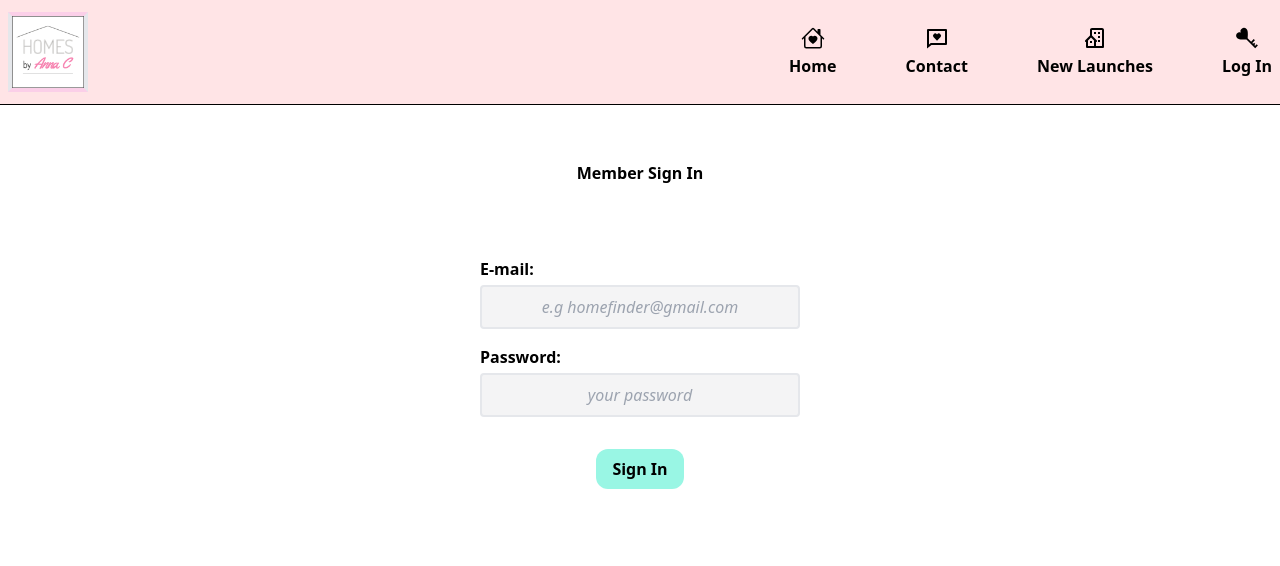
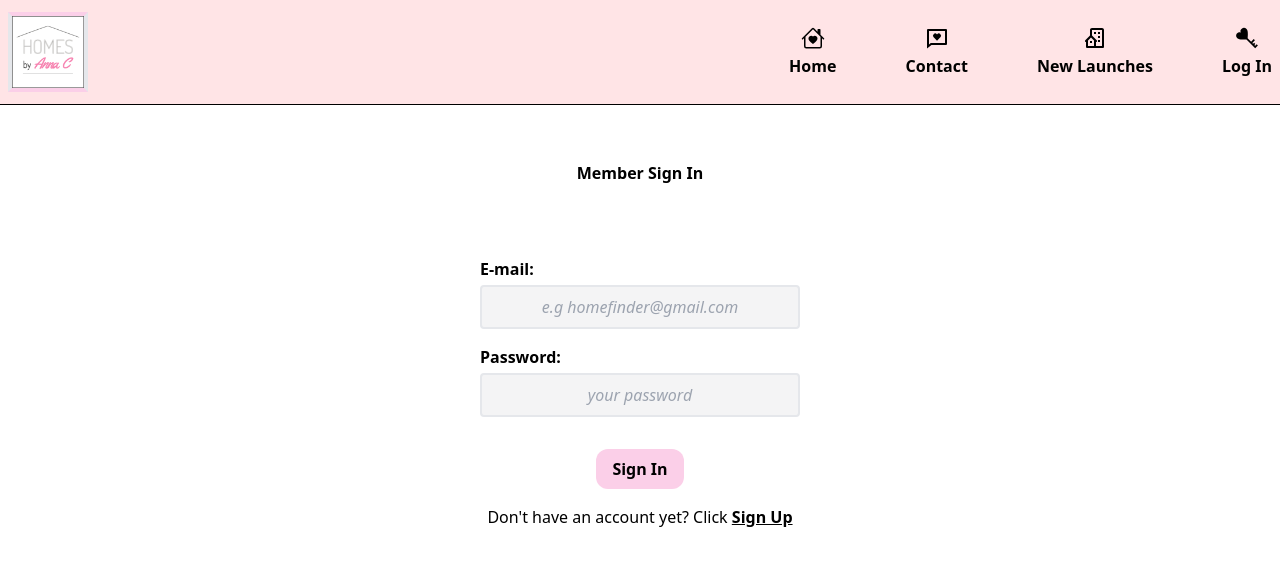
Before and after one commit to irvincodes/homes-by-annac, a React (Vite) app in the folder client/: page /login in a window 1280 px wide. Shown: the top 566 px of the page. Built offline with nearby package versions, Linux system fonts and the light colour scheme.

Commit message:
re-styled all buttons to fit colour theme.

```diff
--- a/client/src/pages/Authorisation/AdminSignInForm.tsx
+++ b/client/src/pages/Authorisation/AdminSignInForm.tsx
@@ -69,7 +69,7 @@ const AdminSignInForm: React.FC<AdminSignInFormProps> = ({ setUser }) => {
           ></input>
           <br />
           <div className="flex justify-center">
-            <button className="font-semibold rounded-xl bg-teal-200 px-4 py-2 my-4 hover:bg-teal-500">
+            <button className="font-semibold rounded-xl bg-pink-200 px-4 py-2 my-4 hover:bg-pink-400">
               Sign In
             </button>
           </div>
--- a/client/src/pages/Authorisation/SignInForm.tsx
+++ b/client/src/pages/Authorisation/SignInForm.tsx
@@ -2,6 +2,7 @@ import jwt_decode from "jwt-decode";
 import React from "react";
 import { useNavigate } from "react-router-dom";
 import { useState } from "react";
+import { Link } from "react-router-dom";
 
 interface SignInFormProps {
   setUser: (decodedUser: any) => void;
@@ -70,9 +71,18 @@ const SignInForm: React.FC<SignInFormProps> = ({ setUser }) => {
           ></input>
           <br />
           <div className="flex justify-center">
-            <button className="font-semibold rounded-xl bg-teal-200 px-4 py-2 my-4 hover:bg-teal-500">
+            <button className="font-semibold rounded-xl bg-pink-200 px-4 py-2 my-4 hover:bg-pink-400">
               Sign In
             </button>
+          </div>
+          <div className="flex justify-center">
+            Don't have an account yet? Click&nbsp;
+            <Link
+              className=" font-semibold underline hover:text-blue-600"
+              to="/signup"
+            >
+              Sign Up
+            </Link>
           </div>
         </form>
       </div>
--- a/client/src/pages/Members/ContactPage.tsx
+++ b/client/src/pages/Members/ContactPage.tsx
@@ -2,7 +2,7 @@ import React from "react";
 
 const ContactPage = () => {
   return (
-    <div className="flex flex-col items-center h-screen">
+    <div className="flex flex-col items-center">
       <div className=" my-8">
         <h1 className=" font-bold text-2xl">Have A Question?</h1>
       </div>
--- a/client/src/pages/Members/Create/MembersSignUpForm.tsx
+++ b/client/src/pages/Members/Create/MembersSignUpForm.tsx
@@ -72,7 +72,7 @@ function MembersSignUpForm() {
           ></input>
           <br />
           <div className="flex justify-center">
-            <button className="font-semibold rounded-xl bg-teal-200 px-4 py-2 my-4 hover:bg-teal-500">
+            <button className="font-semibold rounded-xl bg-pink-200 px-4 py-2 my-4 hover:bg-pink-400">
               Create Account
             </button>
           </div>
--- a/client/src/pages/NewLaunches/Edit/EditNewLaunchPage.tsx
+++ b/client/src/pages/NewLaunches/Edit/EditNewLaunchPage.tsx
@@ -129,7 +129,7 @@ function EditNewLaunchPage() {
       <div className="flex justify-center">
         <button
           onClick={handleUpdate}
-          className=" bg-teal-200 py-2 px-4 border-2 mt-2 w-40 border-cyan-950 rounded-md font-semibold"
+          className=" bg-pink-200 hover:bg-pink-400 py-2 px-4 border-2 mt-2 w-40 border-cyan-950 rounded-md font-semibold"
         >
           Update Details
         </button>
--- a/client/src/pages/NewLaunches/Index/NewLaunchCard.tsx
+++ b/client/src/pages/NewLaunches/Index/NewLaunchCard.tsx
@@ -91,6 +91,7 @@ function NewLaunchCard(props: NewLaunchCardProps) {
           </div>
         </div>
       </Link>
+      {props.user.accountType === "Member" ? (
         <span>
           <BookmarkButton
             id={props.user._id!}
@@ -98,6 +99,9 @@ function NewLaunchCard(props: NewLaunchCardProps) {
             removeNewLaunch={removeNewLaunch}
           />
         </span>
+      ) : (
+        ""
+      )}
     </div>
   );
 }
--- a/client/src/pages/NewLaunches/Index/NewLaunchesPage.tsx
+++ b/client/src/pages/NewLaunches/Index/NewLaunchesPage.tsx
@@ -75,7 +75,7 @@ function NewLaunchesPage(props: NewLaunchesPageProps) {
 
         {props.user.accountType === "Admin" ? (
           <div className=" mt-8 font-bold flex justify-center">
-            <button className=" bg-teal-200 py-2 px-4 border-2 mt-2 w-40 border-cyan-950 rounded-md font-semibold">
+            <button className=" bg-pink-200 hover:bg-pink-400 py-2 px-4 border-2 mt-2 w-40 border-cyan-950 rounded-md font-semibold">
               <Link to="/newlaunches/new">Add New Listing</Link>
             </button>
           </div>
--- a/client/src/pages/NewLaunches/Show/NewLaunchDetailsPage.tsx
+++ b/client/src/pages/NewLaunches/Show/NewLaunchDetailsPage.tsx
@@ -10,6 +10,7 @@ interface NewLaunch {
 }
 
 interface User {
+  _id?: string;
   accountType?: string;
   name?: string;
   password?: string;
@@ -21,6 +22,9 @@ interface NewLaunchDetailsPageProps {
 }
 
 function NewLaunchDetailsPage(props: NewLaunchDetailsPageProps) {
+  useEffect(() => {
+    window.scrollTo(0, 0);
+  }, []);
   const { id } = useParams();
   const [newLaunches, setNewLaunches] = useState<NewLaunch[] | null>(null);
 
@@ -43,8 +47,13 @@ function NewLaunchDetailsPage(props: NewLaunchDetailsPageProps) {
 
   const onDelete = async () => {
     try {
+      const token = localStorage.getItem("token");
+
       const response = await fetch(`/api/newlaunches/${newLaunch._id}`, {
         method: "DELETE",
+        headers: {
+          Authorization: `bearer ${token}`,
+        },
       });
       if (response.ok) {
         removeNewLaunch(newLaunch._id);
@@ -107,7 +116,7 @@ function NewLaunchDetailsPage(props: NewLaunchDetailsPageProps) {
           <div className="flex justify-center mb-4">
             <div className=" mr-2">
               <Link to={`/newlaunches/${id}/edit`}>
-                <button className=" bg-teal-200 py-2 px-4 border-2 mt-2 w-40 border-cyan-950 rounded-md font-semibold">
+                <button className=" bg-pink-200 hover:bg-pink-400 py-2 px-4 border-2 mt-2 w-40 border-cyan-950 rounded-md font-semibold">
                   Edit Details
                 </button>
               </Link>
@@ -115,7 +124,7 @@ function NewLaunchDetailsPage(props: NewLaunchDetailsPageProps) {
             <div className="flex justify-center ml-2">
               <button
                 onClick={onDelete}
-                className=" bg-teal-200 py-2 px-4 border-2 mt-2 w-40 border-cyan-950 rounded-md font-semibold"
+                className=" bg-pink-200 hover:bg-pink-400 py-2 px-4 border-2 mt-2 w-40 border-cyan-950 rounded-md font-semibold"
               >
                 Delete
               </button>
```
Also changed, not shown: 1 other file (tests, documents, lock files or other folders). Lines whose indentation alone changed are shown as unchanged.
